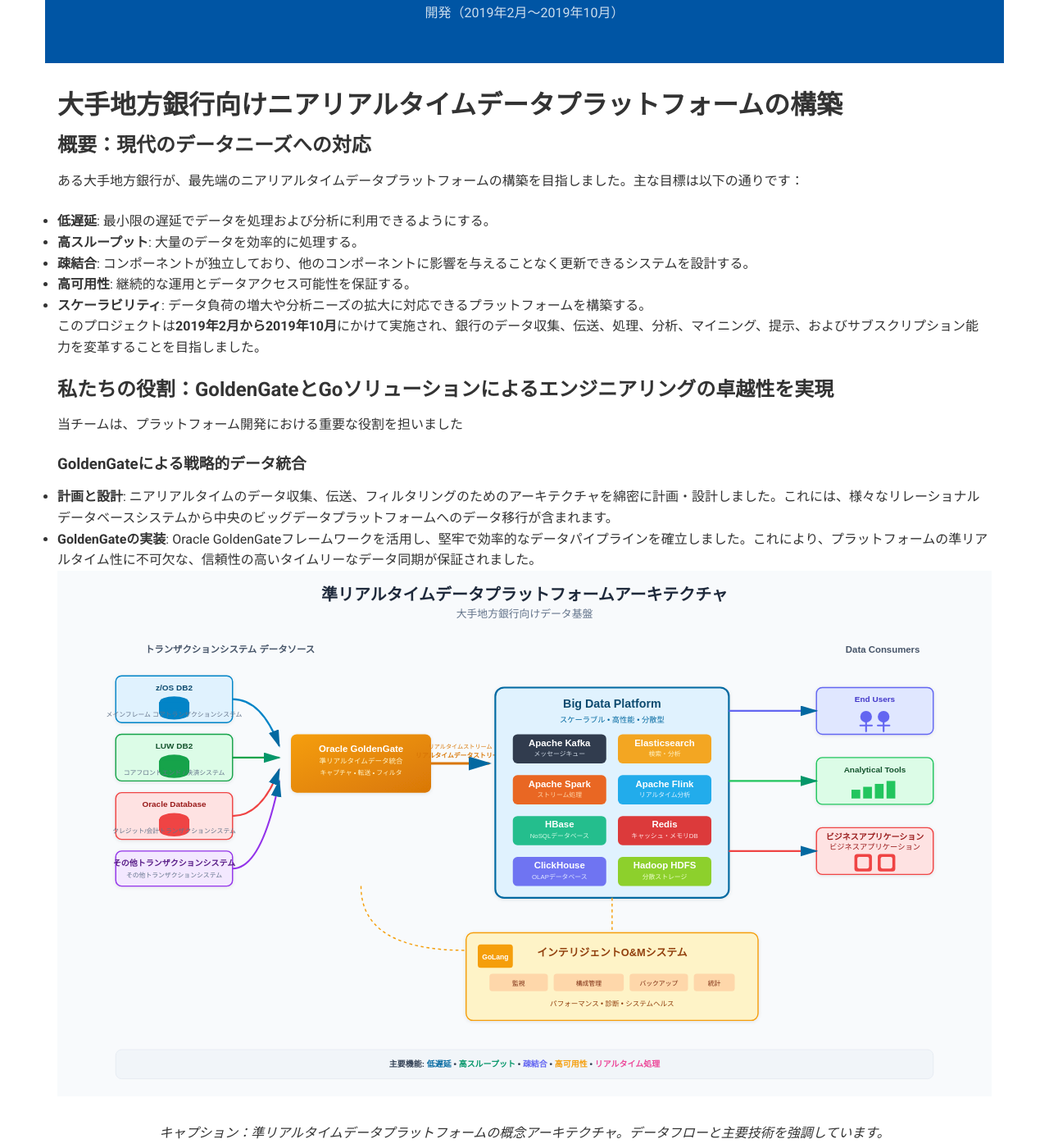
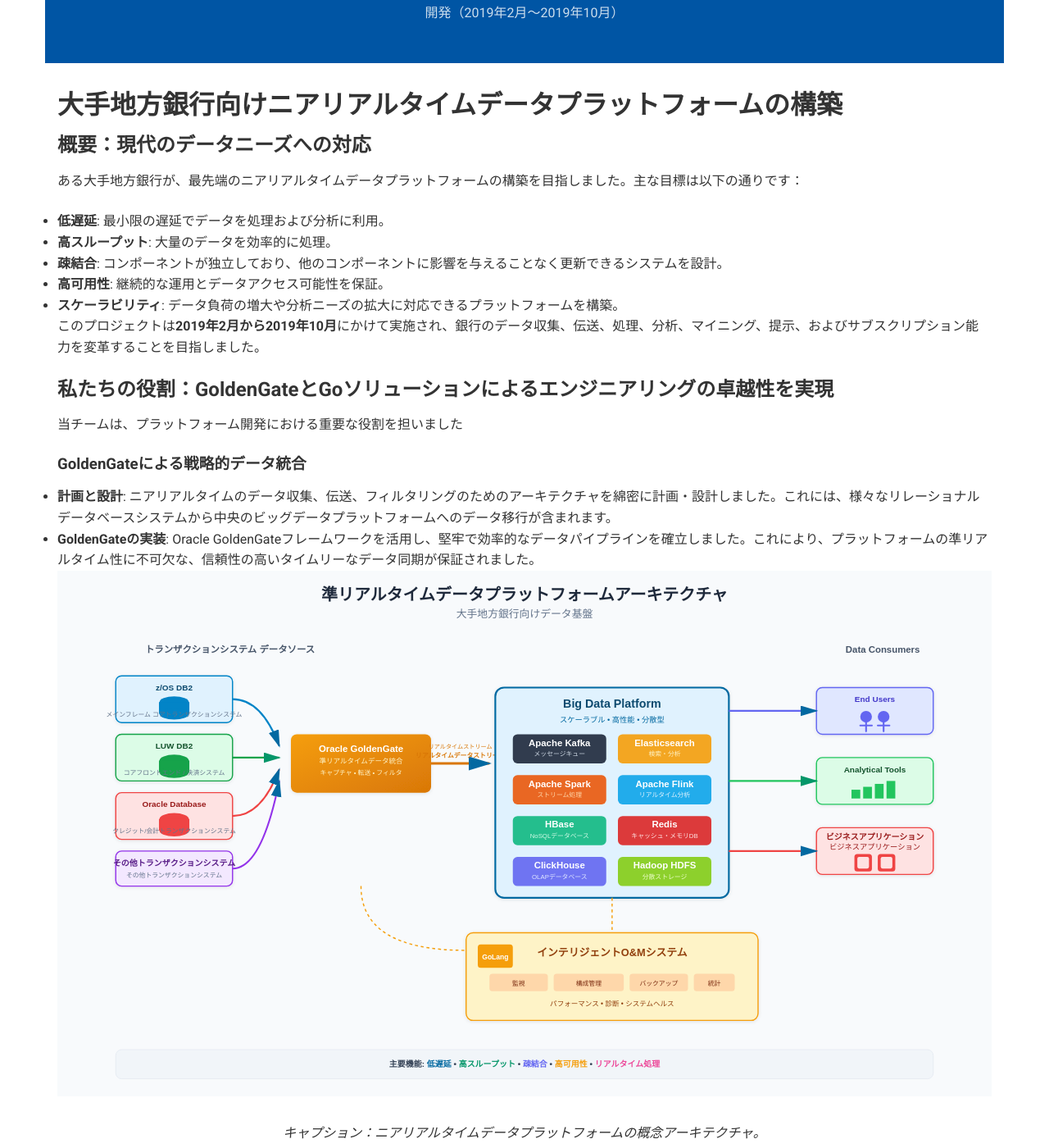
Before and after one commit to goodwaysIT/ja, a Jekyll site: the page built from _projects/near-real-time-data-platform-development.md, in a window 1280 px wide and 1400 px high, scrolled down 277 px. Shown: the whole window at 82% size. Built offline with Jekyll 4.4.1, drawn with Linux system fonts in a browser that asks for light colours.

Commit message:
Update near-real-time-data-platform-development.md

```diff
--- a/_projects/near-real-time-data-platform-development.md
+++ b/_projects/near-real-time-data-platform-development.md
@@ -14,11 +14,11 @@ tags: ["ニアリアルタイムデータ", "データプラットフォーム",
 
 ある大手地方銀行が、最先端のニアリアルタイムデータプラットフォームの構築を目指しました。主な目標は以下の通りです：
 
-*   **低遅延**: 最小限の遅延でデータを処理および分析に利用できるようにする。
-*   **高スループット**: 大量のデータを効率的に処理する。
-*   **疎結合**: コンポーネントが独立しており、他のコンポーネントに影響を与えることなく更新できるシステムを設計する。
-*   **高可用性**: 継続的な運用とデータアクセス可能性を保証する。
-*   **スケーラビリティ**: データ負荷の増大や分析ニーズの拡大に対応できるプラットフォームを構築する。
+*   **低遅延**: 最小限の遅延でデータを処理および分析に利用。
+*   **高スループット**: 大量のデータを効率的に処理。
+*   **疎結合**: コンポーネントが独立しており、他のコンポーネントに影響を与えることなく更新できるシステムを設計。
+*   **高可用性**: 継続的な運用とデータアクセス可能性を保証。
+*   **スケーラビリティ**: データ負荷の増大や分析ニーズの拡大に対応できるプラットフォームを構築。
 
 このプロジェクトは**2019年2月から2019年10月**にかけて実施され、銀行のデータ収集、伝送、処理、分析、マイニング、提示、およびサブスクリプション能力を変革することを目指しました。
 
@@ -31,16 +31,16 @@ tags: ["ニアリアルタイムデータ", "データプラットフォーム",
 *   **GoldenGateの実装**: Oracle GoldenGateフレームワークを活用し、堅牢で効率的なデータパイプラインを確立しました。これにより、プラットフォームの準リアルタイム性に不可欠な、信頼性の高いタイムリーなデータ同期が保証されました。
 
 ![準リアルタイムデータプラットフォームの概念図]({{ '/assets/images/case-studies/near-real-time-data-platform.svg' | relative_url }})
-*<center>キャプション：準リアルタイムデータプラットフォームの概念アーキテクチャ。データフローと主要技術を強調しています。</center>*
+*<center>キャプション：ニアリアルタイムデータプラットフォームの概念アーキテクチャ。</center>*
 
 ### Goによるインテリジェントな運用保守（O&M）
 *   **バックエンド管理システム**:重要な構成要素として、Go言語による高度なバックエンド管理プログラムを開発しました。。
 *   **包括的な機能**:
-*   監視: データフローとシステム状態のリアルタイム追跡。
-*   設定管理: データパイプラインとプロセスの容易かつ動的な設定。
-*   自動バックアップ: データ安全性と回復可能性の確保。
-*   パフォーマンス統計: パフォーマンス最適化のためのメトリクスの収集と分析。
-*   診断情報収集: 迅速なトラブルシューティングと問題解決の支援。
+    *   監視: データフローとシステム状態のリアルタイム追跡。
+    *   設定管理: データパイプラインとプロセスの容易かつ動的な設定。
+    *   自動バックアップ: データ安全性と回復可能性の確保。
+    *   パフォーマンス統計: パフォーマンス最適化のためのメトリクスの収集と分析。
+    *    診断情報収集: 迅速なトラブルシューティングと問題解決の支援。
 *   **インテリジェント運用**：Goベースのシステムにより、多数のデータストリームにわたるインテリジェントな運用保守を実現。これにより効率が大幅に向上し、手動介入が最小化されました。
 
 ## 成果と影響
```
